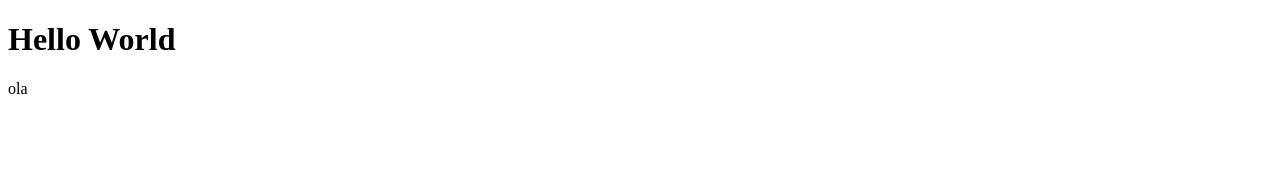
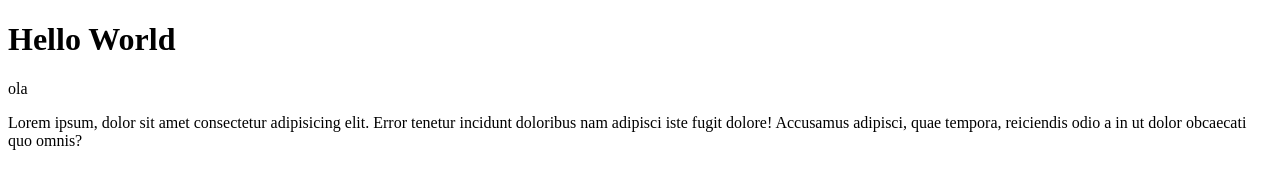
Before and after one commit to VladinirNathan/1trabalho, a plain HTML site: page index.html in a window 1280 px wide. Drawn offline with Linux system fonts and the light colour scheme.

Commit message:
subindo novamente

```diff
--- a/index.html
+++ b/index.html
@@ -8,5 +8,6 @@
 <body>
     <h1>Hello World</h1>
     <p>ola</p>
+    <p>Lorem ipsum, dolor sit amet consectetur adipisicing elit. Error tenetur incidunt doloribus nam adipisci iste fugit dolore! Accusamus adipisci, quae tempora, reiciendis odio a in ut dolor obcaecati quo omnis?</p>
 </body>
 </html>
```
